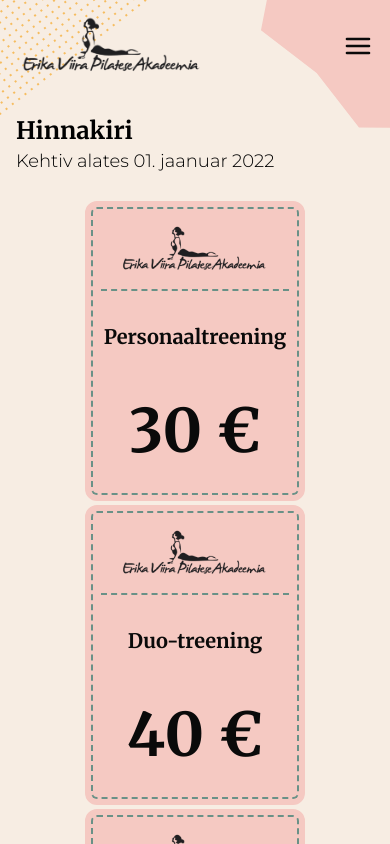
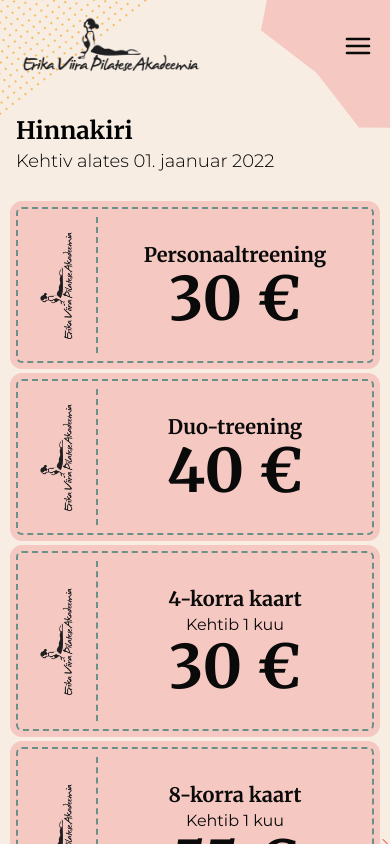
Before and after one commit to mikkvillem/evpa-homepage, a Next.js app: page /hinnakiri in a window 390 px wide. Shown: the top 844 px of the page. Built offline with nearby package versions, Linux system fonts and the light colour scheme.

Commit message:
pricing progress

```diff
--- a/app/hinnakiri/page.tsx
+++ b/app/hinnakiri/page.tsx
@@ -18,23 +18,23 @@
 
   return (
     <div
-      className="relative flex flex-col justify-start h-[288px] w-[208px] text-center
-      before:content-[''] before:absolute before:left-0 before:-z-10 before:w-full before:h-full before:outline
-      before:rounded-sm before:outline-8 before:outline-pallette-pink
-      bg-pallette-pink text- rounded-md border-dashed border-2 border-pallette-green
+      className="relative flex sm:flex-col justify-start w-full sm:h-[288px] sm:w-[208px] text-center
+      before:content-[''] before:absolute before:left-0 before:-z-10 before:w-full before:h-full
+      before:rounded-sm before:outline-8 before:outline-pallette-pink before:outline
+      bg-pallette-pink rounded-md border-dashed border-2 border-pallette-green
       "
     >
-      <div className="px-2">
-        <div className="w-full p-4 h-18 border- border-b-2 border-pallette-green border-dashed">
+      <div className="py-2 sm:py-0 sm:px-2">
+        <div className="flex items-center justify-center w-20 h-full border-r-2 border-dashed sm:p-4 sm:border-r-0 sm:border-b-2 sm:w-full border- border-pallette-green">
           <Image
             src={PilatesLogoTransparent}
             alt="Erika Viira Pilateseakadeemia logo"
-            className=""
+            className="origin-center scale-150 -rotate-90 sm:scale-100 sm:rotate-0"
           />
         </div>
       </div>
-      <div className="flex flex-1 flex-col justify-between py-8">
-        <h2 className="font-merriweather-bold relative text-xl font-bold">{name}</h2>
+      <div className="flex flex-col justify-between flex-1 py-8">
+        <h2 className="relative text-xl font-bold font-merriweather-bold">{name}</h2>
         {info.length > 0 &&
           info.map((bullet, index) => (
             <p
@@ -44,7 +44,7 @@
               {bullet}
             </p>
           ))}
-        <h3 className="font-merriweather-bold relative text-6xl font-bold">{priceString}</h3>
+        <h3 className="relative text-6xl font-bold font-merriweather-bold">{priceString}</h3>
       </div>
     </div>
   );
@@ -55,13 +55,13 @@
   const { products }: { products: Product[] } = JSON.parse(file);
   return (
     <>
-      <h1 className="text-center mt-10 sm:mt-8 sm:text-4xl md:mt-14 font-merriweather-bold text-2xl md:text-6xl text-black">
+      <h1 className="mt-10 text-2xl text-center text-black sm:mt-8 sm:text-4xl md:mt-14 font-merriweather-bold md:text-6xl">
         {pricingTitle}
       </h1>
-      <p className="text-center sm:mt-2 sm:text-xl md:mt-4 font-montserrat text-lg md:text-2xl text-black max-w-3xl font-light">
+      <p className="max-w-3xl text-lg font-light text-center text-black sm:mt-2 sm:text-xl md:mt-4 font-montserrat md:text-2xl">
         {pricingSubtitle}
       </p>
-      <div className="mt-8 flex flex-wrap justify-center w-full gap-4">
+      <div className="flex flex-wrap justify-center w-full gap-4 mt-8">
         {products.map((product) => (
           <PriceCard
             key={product.id}
--- a/app/hinnakiri/pricing.json
+++ b/app/hinnakiri/pricing.json
@@ -21,7 +21,7 @@
     {
       "id": "group-8x",
       "price": 55,
-      "name": "Rühmatreening 8x",
+      "name": "8-korra kaart",
       "info": ["Kehtib 1 kuu"]
     }
   ]
--- a/app/layout.tsx
+++ b/app/layout.tsx
@@ -54,14 +54,14 @@
 const BackgroundPatternLines = () => (
   <div
     style={{ backgroundSize: '20px 20px' }}
-    className="absolute bg-lines bg-repeat w-64 md:w-96 aspect-square rounded-full bottom-0 right-0 translate-x-1/2 translate-y-1/2 md:translate-x-1/3 md:translate-y-1/3"
+    className="absolute bottom-0 right-0 w-64 translate-x-1/2 translate-y-1/2 bg-repeat rounded-full bg-lines md:w-96 aspect-square md:translate-x-1/3 md:translate-y-1/3"
   ></div>
 );
 
 const BackgroundShapes = () => {
   return (
-    <div className="absolute w-full h-full overflow-hidden -z-10">
-      <div className="w-full h-full relative">
+    <div className="absolute w-full h-full overflow-hidden -z-20">
+      <div className="relative w-full h-full">
         <BackgroundPatternPolka />
         <BackgroundPatternLines />
         <BackgroundShape
@@ -70,7 +70,7 @@
         />
         <BackgroundShape
           fillClassName="fill-pallette-red"
-          className="-bottom-12 -left-10 w-24 transform -scale-100 -rotate-90"
+          className="w-24 transform -rotate-90 -bottom-12 -left-10 -scale-100"
         />
       </div>
     </div>
@@ -90,9 +90,9 @@
           montserrat.variable
         )}
       >
-        <div className="p-4 h-full">
+        <div className="h-full p-4">
           <Header />
-          <main className="relative w-full md:max-w-4xl lg:max-w-5xl mx-auto flex min-h-full flex-col items-start md:items-center mb-6">
+          <main className="relative flex flex-col items-start w-full min-h-full mx-auto mb-6 md:max-w-4xl lg:max-w-5xl md:items-center">
             {children}
           </main>
         </div>
```
